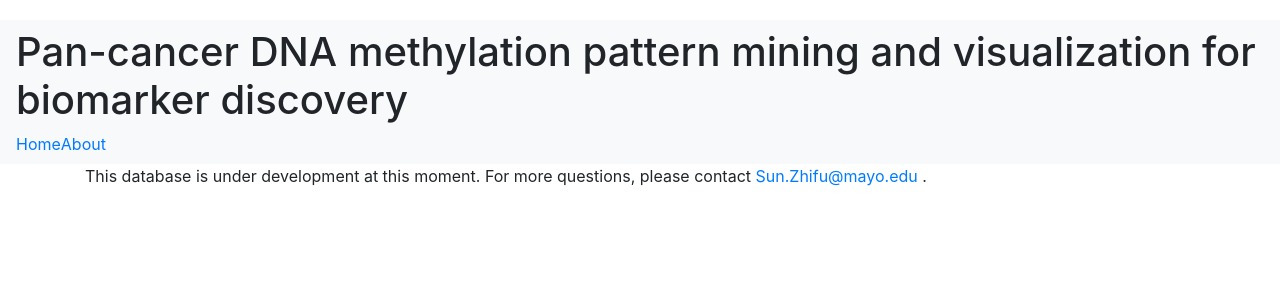
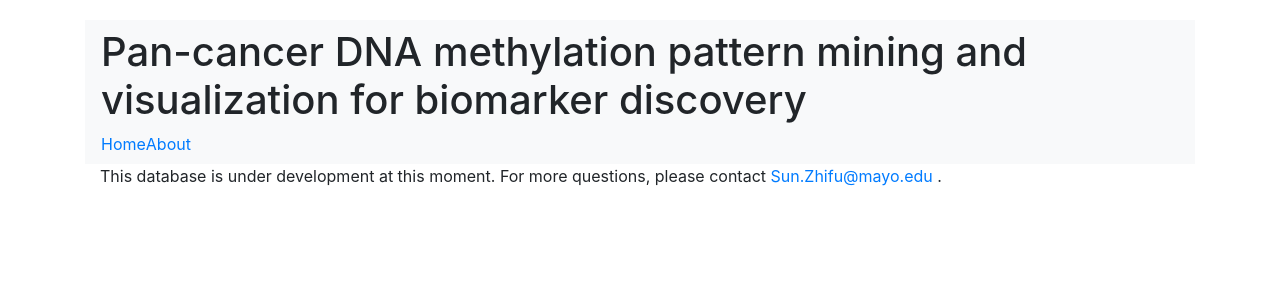
Before and after one commit to LongTianPy/MethylDB, a CodeIgniter app: page /database/ in a window 1280 px wide. Shown: the top 300 px of the page. Run offline with CodeIgniter, Linux system fonts and the light colour scheme; some libraries are stand-ins or nearby versions.

```diff
--- a/application/views/welcome_message.php
+++ b/application/views/welcome_message.php
@@ -12,7 +12,7 @@ defined('BASEPATH') OR exit('No direct script access allowed');
     <title>Pan-cancer DNA methylation pattern mining and visualization for biomarker discovery</title>
 </head>
 <body>
-<div class="container.fluid">
+<div class="container">
 <?php $this->load->view('template/header'); ?>
 
 
```
